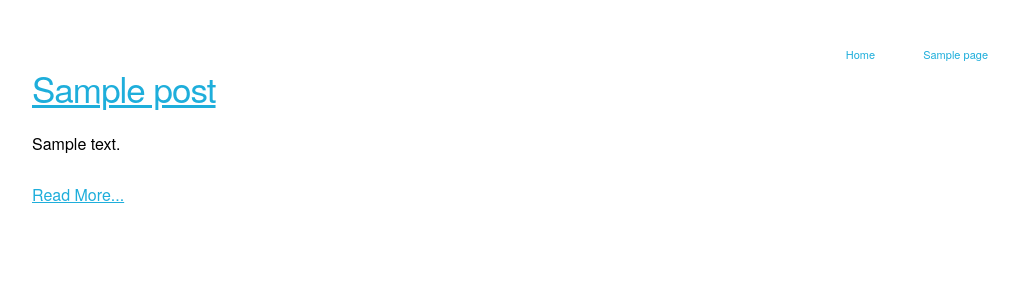
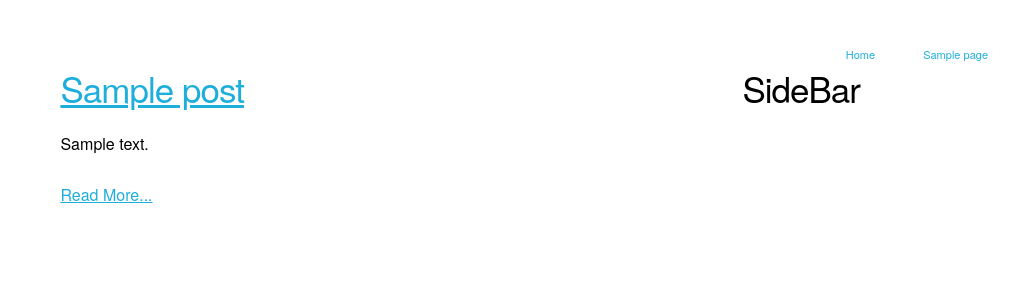
Before and after one commit to AnnaRoberts/Blog-Project, a WordPress theme: template index.php in a window 1280 px wide. Shown: the part 136-436 px from the top of the page, without its empty margins (128-1147 px from the left). Run offline with PHP 8.4 and a stand-in for WordPress, Linux system fonts and the light colour scheme; the site name, menu and one post (Sample post) are stand-ins, and other content is empty.

Commit message:
adjust the blank template layout to work for blog site and upload them to wordpress

```diff
--- a/index.php
+++ b/index.php
@@ -1,21 +1,30 @@
 <?php get_header(); ?>
 
         <section class="row">
-                <div class="twelve columns">
+            <div class="nine columns">
                 <?php
                 if ( have_posts() ) {
                     while ( have_posts() ) {
                         the_post(); ?>
+
+                    <div class="row">
+                        <div class="three columns">
+                            <?php if ( has_post_thumbnail() ) { the_post_thumbnail('thumbnail');} ?>
+                        </div>
+                        <div class="nine columns">
                             <h3><a href="<?php the_permalink(); ?>"><?php the_title(); ?></a></h3>
-                        	<?php if ( has_post_thumbnail() ) {
-                                the_post_thumbnail('thumbnail');
-                            } ?>
                              <?php the_excerpt();?>
                              <a href="<?php the_permalink(); ?>">Read More...</a>
+                        </div>
+                    </div>
+
                     <?php } // end while
                 } //end if
                 ?>
             </div>
+            <div class "three columns">
+                 <h3>SideBar</h3>
+            </div>
         </section>
 
  <?php get_footer(); ?>
```
Also changed, not shown: style.css (+4 -4 lines). Lines whose indentation alone changed are shown as unchanged.
